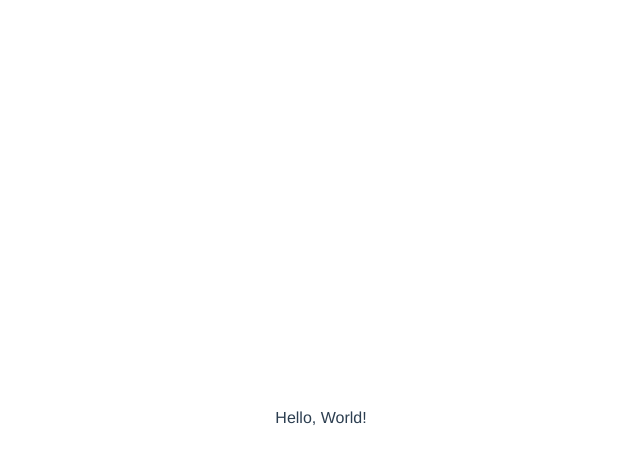
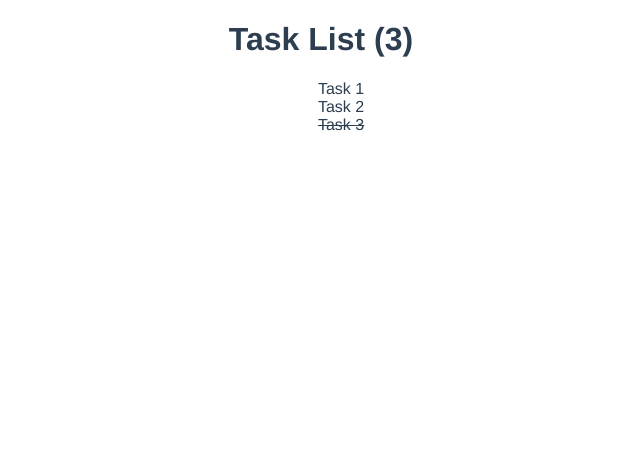
Before and after one commit to tomeightyeight/vue-playground, a Vue app: page / in a window 1280 px wide. Shown: the top 464 px of the page, without its empty margins (319-959 px from the left). Built offline with nearby package versions, Linux system fonts and the light colour scheme.

Commit message:
Create basic TaskList component

```diff
--- a/src/App.vue
+++ b/src/App.vue
@@ -1,16 +1,29 @@
 <template>
   <div id="app">
-    <hello></hello>
+    <task-list :list="tasks"></task-list>
   </div>
 </template>
 
 <script>
-import Hello from './components/Hello'
+'use strict'
+
+import TaskList from './components/TaskList.vue'
 
 export default {
   name: 'app',
+
   components: {
-    Hello
+    TaskList
+  },
+
+  data: function () {
+    return {
+      tasks: [
+        { description: 'Task 1', completed: false },
+        { description: 'Task 2', completed: false },
+        { description: 'Task 3', completed: true }
+      ]
+    }
   }
 }
 </script>
@@ -22,9 +35,5 @@ export default {
   -moz-osx-font-smoothing: grayscale;
   text-align: center;
   color: #2c3e50;
-  position: absolute;
-  top: 50%;
-  left: 50%;
-  transform: translate(-50%, 50%);
 }
 </style>
--- /dev/null
+++ b/src/components/TaskList.vue
@@ -0,0 +1,45 @@
+<template>
+  <div>
+    <h1>Task List ({{ totalItems }})</h1>
+
+    <ul>
+      <li :class="{ 'completed': item.completed }" v-for="item in list" @click="toggleCompleted(item)">{{ item.description }}</li>
+    </ul>
+  </div>
+</template>
+
+<script>
+'use strict'
+
+export default {
+  name: 'task-list',
+
+  props: ['list'],
+
+  computed: {
+    totalItems: function (item) {
+      return this.list.length
+    }
+  },
+
+  methods: {
+    toggleCompleted: function (item) {
+      item.completed = !item.completed
+    },
+
+    deleteItem: function (item) {
+
+    }
+  }
+}
+</script>
+
+<style scope>
+ul {
+  list-style-type: none;
+}
+
+.completed {
+  text-decoration: line-through;
+}
+</style>
```
